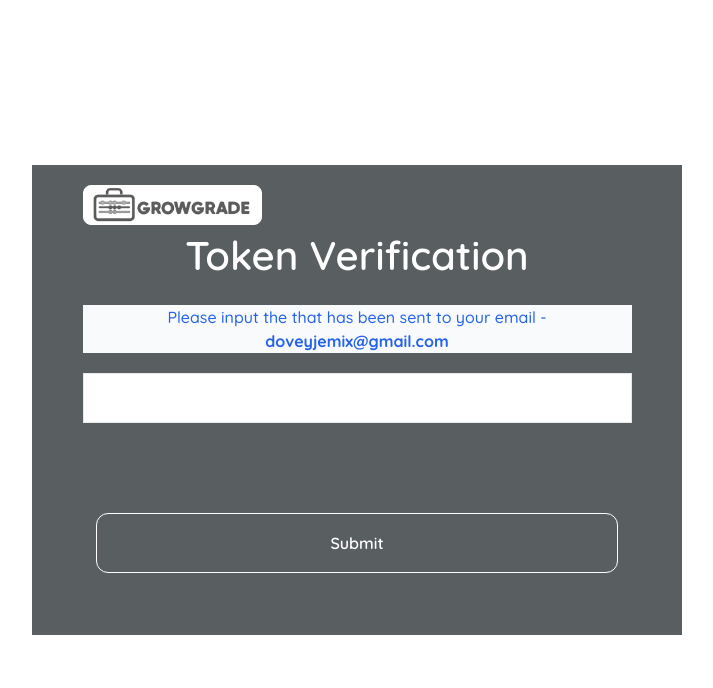
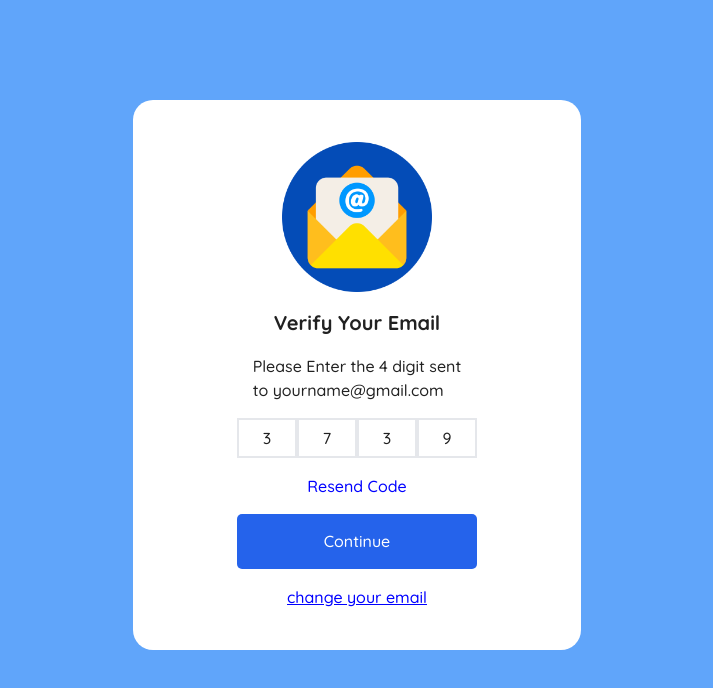
Before and after one commit to Rufai-Ahmed/GrowGrade, a React (Vite) app in the folder FE/: page /verify/1 in a window 1280 px wide. Shown: the top 688 px of the page, without its empty margins (283-996 px from the left). Built offline with nearby package versions, Linux system fonts and the light colour scheme.

Commit message:
Verification

```diff
--- a/FE/src/Pages/Auth/Verification.tsx
+++ b/FE/src/Pages/Auth/Verification.tsx
@@ -1,54 +1,39 @@
-import pix from "../../Assets/logo.png";
-import { useState } from "react";
-import { verifySchoolAccount } from "../../API/authApi";
-import { useNavigate } from "react-router-dom";
+import pix from "../../Assets/email logo.png";
 
-export const Verification = () => {
-  const [state, setState] = useState("");
-  const navigate = useNavigate();
+const Verification = () => {
+  return (
+    <div className="w-full h-[100vh] bg-blue-400">
+      <div className="flex items-center justify-around pt-[100px]">
+        <div className="w-[35%] h-[550px] bg-white flex items-center justify-center rounded-[20px]">
+          <div className="flex flex-col gap-4 justify-center items-center">
+            <div className="h-[150px] w-[150px]">
+              <img src={pix} />
+            </div>
+            <div className="font-bold text-[20px]">Verify Your Email</div>
+            <div className="">
+              Please Enter the 4 digit sent <br /> to yourname@gmail.com
+            </div>
+            <div className="flex">
+              <div className="w-[60px] h-[40px] border-2 flex items-center justify-center">
+                3
+              </div>
+              <div className="w-[60px] h-[40px] border-2 flex items-center justify-center">
+                7
+              </div>
+              <div className="w-[60px] h-[40px] border-2 flex items-center justify-center">
+                3
+              </div>
+              <div className="w-[60px] h-[40px] border-2 flex items-center justify-center">
+                9
+              </div>
+            </div>
 
-  return (
-    <div>
-      <div>
-        <div className=" h-[100vh] w-[full] flex items-center justify-center bg-white ">
-          <div className=" h-[470px] w-[650px] flex justify-center bg-[#595e60] p-5 ">
-            <div className=" h-[100%] w-[90%]   text-center ">
-              <img
-                src={pix}
-                className=" h-[40px] border-[white] border bg-white rounded-lg "
-              />
-              <h1 className=" text-[40px] font-semibold text-white mb-5">
-                {" "}
-                Token Verification
-              </h1>
-              <div className=" bg-slate-50  text-blue-600 ">
-                Please input the that has been sent to your email -
-                <span className=" font-bold te decoration-blue-900">
-                  {"doveyjemix@gmail.com"}
-                </span>
-              </div>
-              <div className=" h-[100px] w-[100%]  mt-5  flex  justify-between">
-                <input
-                  value={state}
-                  onChange={(e) => {
-                    setState(e.target.value);
-                  }}
-                  type="text"
-                  placeholder=""
-                  className=" h-[50%]  w-[100%] border flex outline-none  text-center text-[23px]"
-                />
-              </div>
-
-              <button
-                className=" h-[60px] w-[95%] border border-white hover:bg-gray-700 transition-all duration-300 mt-10  bg-[#595e60] rounded-xl text-white font-semibold"
-                onClick={() => {
-                  verifySchoolAccount({ token: state }).then(() => {
-                    navigate("/login");
-                  });
-                }}
-              >
-                Submit
-              </button>
+            <div className="text-[blue] cursor-pointer">Resend Code</div>
+            <div className="w-[240px] h-[55px] rounded-[5px] bg-blue-600 flex items-center justify-center text-[white] cursor-pointer">
+              Continue
+            </div>
+            <div className="text-decoration: underline text-[blue] cursor-pointer">
+              change your email
             </div>
           </div>
         </div>
@@ -56,3 +41,5 @@ export const Verification = () => {
     </div>
   );
 };
+
+export default Verification;
--- a/FE/src/Router/Router.tsx
+++ b/FE/src/Router/Router.tsx
@@ -2,12 +2,12 @@ import { createBrowserRouter } from "react-router-dom";
 import { Layout } from "../components/Layout";
 import { Register } from "../Pages/Auth/Register";
 import { Login } from "../Pages/Auth/Login";
-import { Verification } from "../Pages/Auth/Verification";
 import { Notification } from "../Pages/Auth/Notification";
 import { Admin } from "../Pages/Dashboards/Homes/Admin";
 import { Staff } from "../Pages/Dashboards/Homes/Staff";
 import { Student } from "../Pages/Dashboards/Homes/Student";
 import { DLayout } from "../Pages/Dashboards/DLayout";
+import Verification from "../Pages/Auth/Verification";
 
 export const Router = createBrowserRouter([
   {
```
Also changed, not shown: FE/src/Assets/email logo.png (added).
